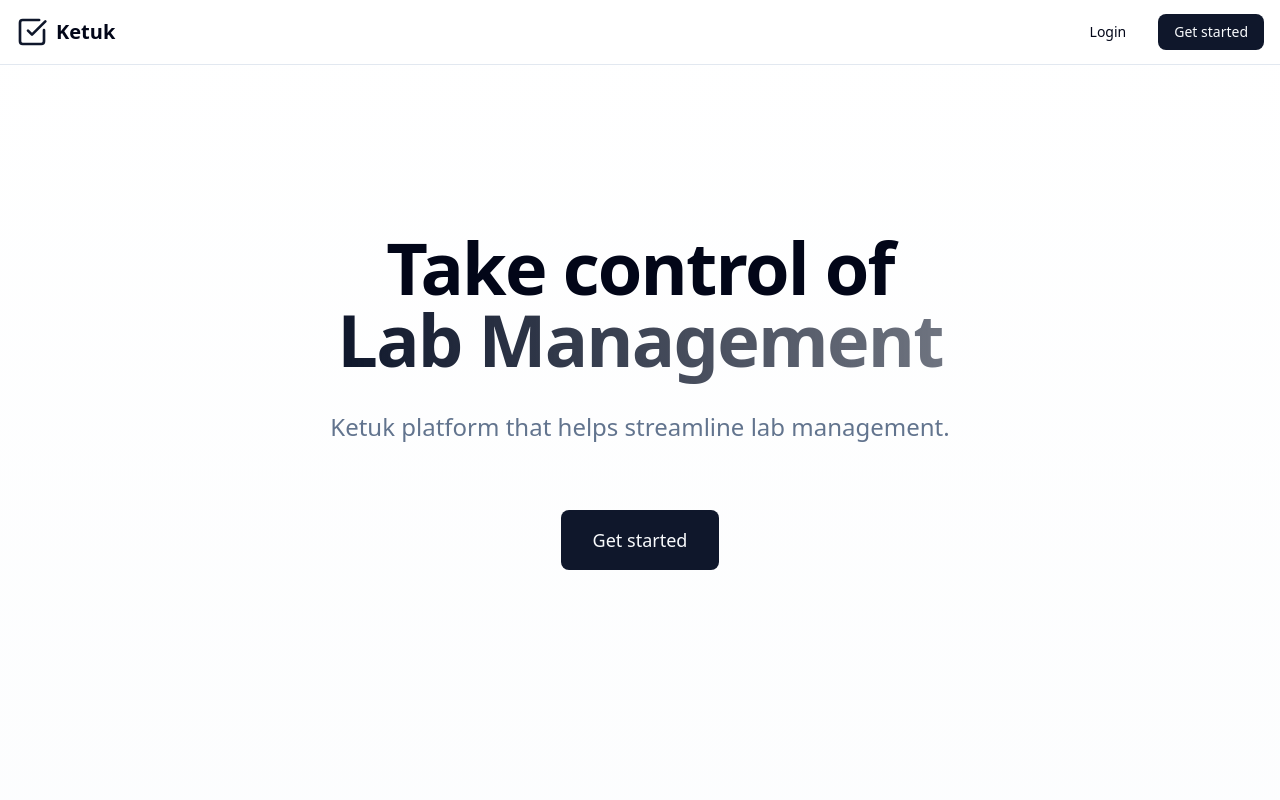
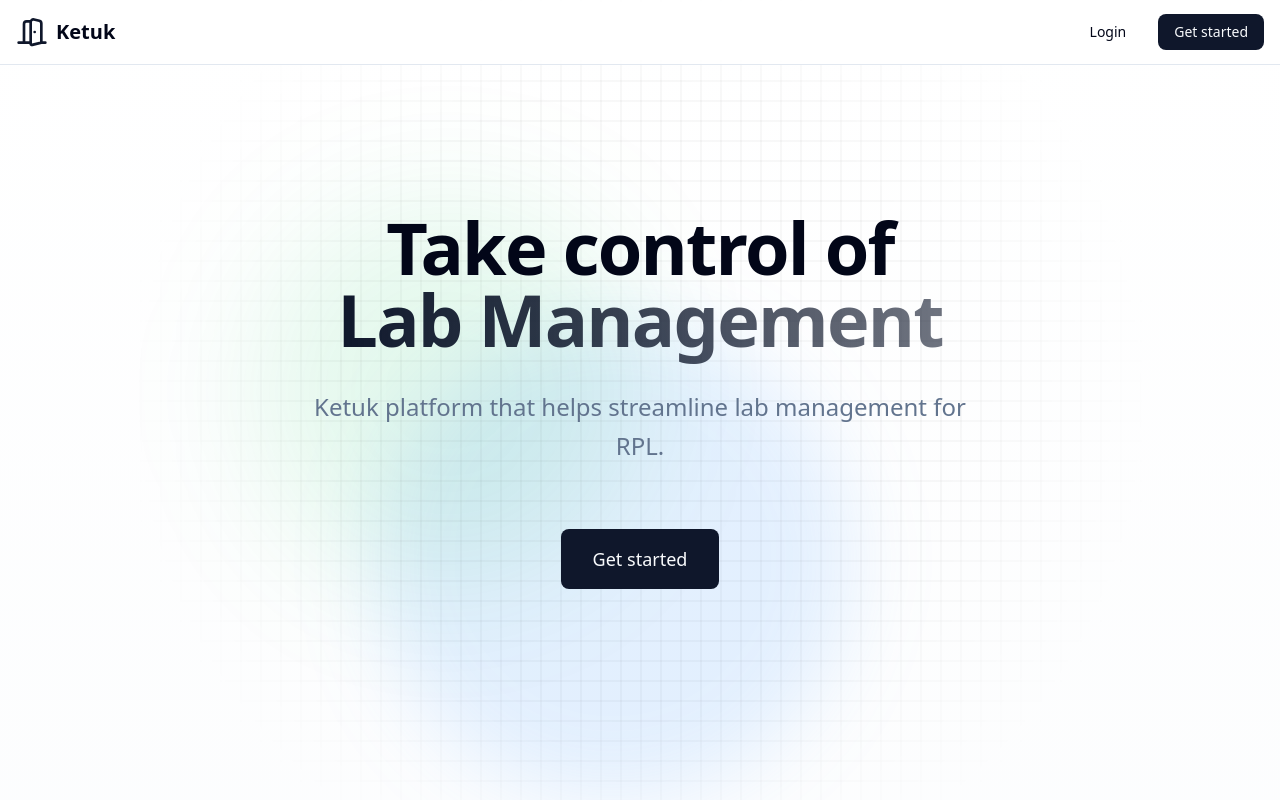
Before and after one commit to wearesyntesa/ketuk-fe, a Next.js app: page / in a window 1280 px wide. Shown: the top 800 px of the page. Built offline with nearby package versions, Linux system fonts and the light colour scheme.

Commit message:
fix: landing page

```diff
--- a/src/components/landing-hero.tsx
+++ b/src/components/landing-hero.tsx
@@ -3,7 +3,19 @@ import { Button } from "@/components/ui/button";
 export default function LandingHero() {
 	return (
 		<section className="relative min-h-screen bg-gradient-to-b from-background to-muted/20 flex items-center justify-center">
-			<div className="container mx-auto px-4 py-20 text-center">
+			<div className="bg-green-500/10 absolute top-50 right-1/2 aspect-square w-[24rem] rounded-full blur-3xl mix-blend-multiply"></div>
+			<div className="bg-blue-400/15 absolute top-80 right-1/3 aspect-square w-[30rem] rounded-full blur-2xl mix-blend-multiply"></div>
+			<div
+				className="absolute inset-0 opacity-20"
+				style={{
+					WebkitMaskImage:
+						"radial-gradient(circle at 50% 50%, white 40%, transparent 70%)",
+					maskImage:
+						"radial-gradient(circle at 50% 50%, white 40%, transparent 70%)",
+				}}>
+				<div className="w-full h-full bg-[linear-gradient(rgba(0,0,0,0.15)_2px,transparent_2px),linear-gradient(90deg,rgba(0,0,0,0.15)_2px,transparent_2px)] bg-[length:20px_20px]" />
+			</div>
+			<div className="container mx-auto px-4 py-20 z-10 text-center">
 				<div className="max-w-4xl mx-auto space-y-8">
 					<h1 className="text-5xl md:text-7xl font-bold tracking-tight text-foreground">
 						Take control of
@@ -14,7 +26,7 @@ export default function LandingHero() {
 					</h1>
 
 					<p className="text-xl md:text-2xl text-muted-foreground max-w-2xl mx-auto leading-relaxed">
-						Ketuk platform that helps streamline lab management.
+						Ketuk platform that helps streamline lab management for RPL.
 					</p>
 
 					<div className="flex flex-col sm:flex-row gap-4 justify-center items-center pt-8">
--- a/src/components/landing-nav.tsx
+++ b/src/components/landing-nav.tsx
@@ -1,6 +1,6 @@
 import Link from "next/link";
 import { Button } from "@/components/ui/button";
-import { CheckSquare } from "lucide-react";
+import { DoorOpen } from "lucide-react";
 
 export default function LandingNav() {
 	return (
@@ -8,7 +8,7 @@ export default function LandingNav() {
 			<div className="container mx-auto px-4">
 				<div className="flex items-center justify-between h-16">
 					<div className="flex items-center space-x-2">
-						<CheckSquare className="h-8 w-8 text-primary" />
+						<DoorOpen className="h-8 w-8 text-primary" />
 						<span className="text-xl font-bold">Ketuk</span>
 					</div>
 
```
